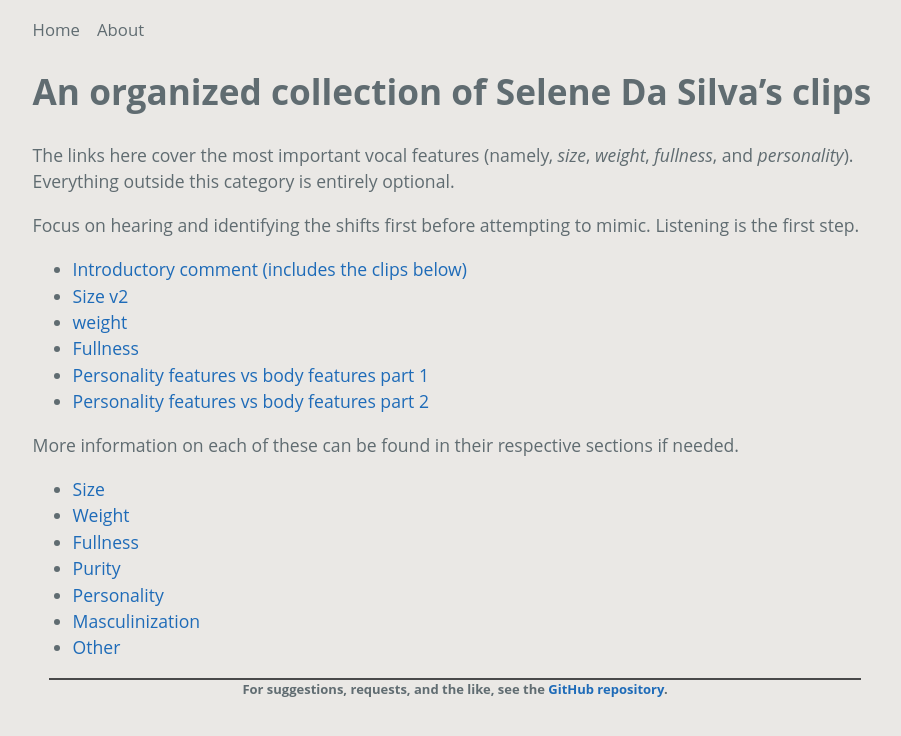
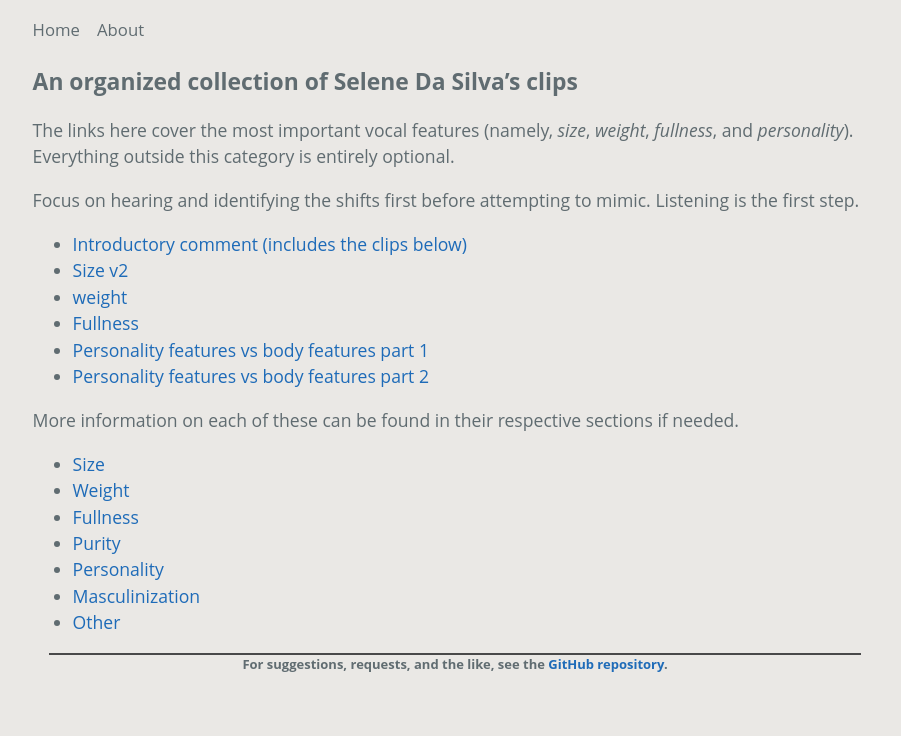
Before and after one commit to selenearchive/selenearchive.github.io, a Jekyll site: the page built from home.md, in a window 1280 px wide. Shown: the top 736 px of the page, without its empty margins (185-1086 px from the left). Built offline with Jekyll 4.4.1, drawn with Linux system fonts in a browser that asks for light colours.

Commit message:
Better headings style

```diff
--- a/_sass/layout.scss
+++ b/_sass/layout.scss
@@ -29,6 +29,12 @@
     }
 }
 
+h1 {
+    font-size:1.3em;
+    margin-top:1em;
+    margin-bottom:0.25em
+}
+
 a {
     color: $body-link-color;
     text-decoration: none;
```
